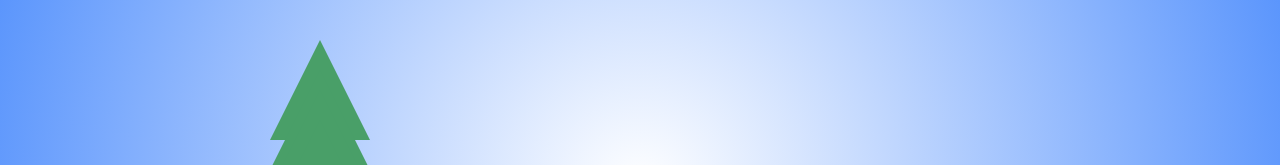
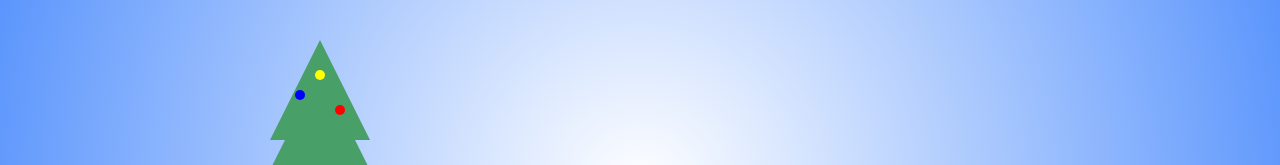
Before and after one commit to Aminopyridin/hackathon2018-team3, a React app: page / in a window 1280 px wide. Shown: the part 210-375 px from the top of the page. Built offline with nearby package versions, Linux system fonts and the light colour scheme.

Commit message:
add ball

```diff
--- a/src/components/ChristmasTree/ChristmasTree.js
+++ b/src/components/ChristmasTree/ChristmasTree.js
@@ -10,6 +10,9 @@ export default class ChristmasTree extends React.Component {
                 <div className={`${styles.layer} ${styles.two}`} />
                 <div className={`${styles.layer} ${styles.three}`} />
                 <div className={`${styles.layer} ${styles.four}`} />
+                <div className={`${styles.ball} ${styles.first}`} />
+                <div className={`${styles.ball} ${styles.second}`} />
+                <div className={`${styles.ball} ${styles.third}`} />
             </div>
         );
     }
--- a/src/components/ChristmasTree/style.css
+++ b/src/components/ChristmasTree/style.css
@@ -50,3 +50,31 @@
     border-right: 100px solid transparent;
     border-bottom: 200px solid #499F68;
 }
+
+.ball{
+    position: absolute;
+    width: 10px;
+    height: 10px;
+    border-radius: 50%;
+}
+
+.ball.first{
+    position: absolute;
+    top: 30px;
+    left: 95px;
+    background: yellow;
+}
+
+.ball.second{
+    position: absolute;
+    top: 50px;
+    left: 75px;
+    background: blue;
+}
+
+.ball.third{
+    position: absolute;
+    top: 65px;
+    left: 115px;
+    background: red;
+}
```
Also changed, not shown: 1 other file (tests, documents, lock files or other folders).
